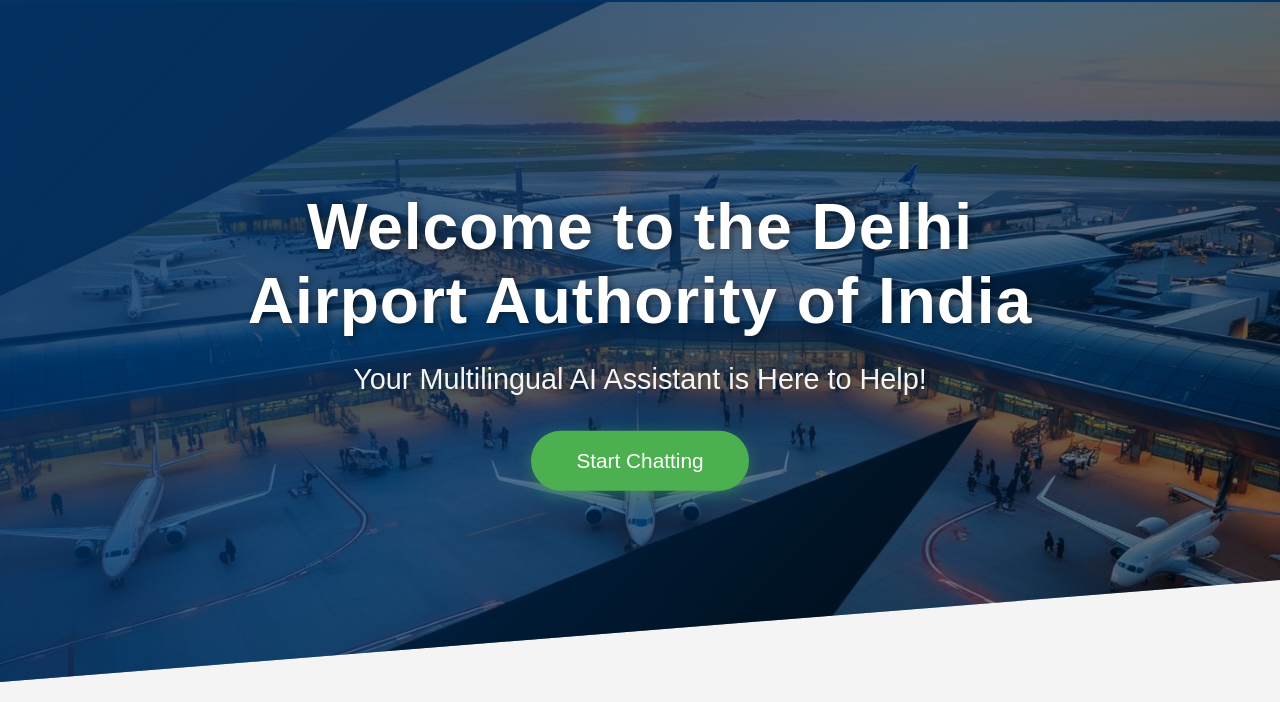
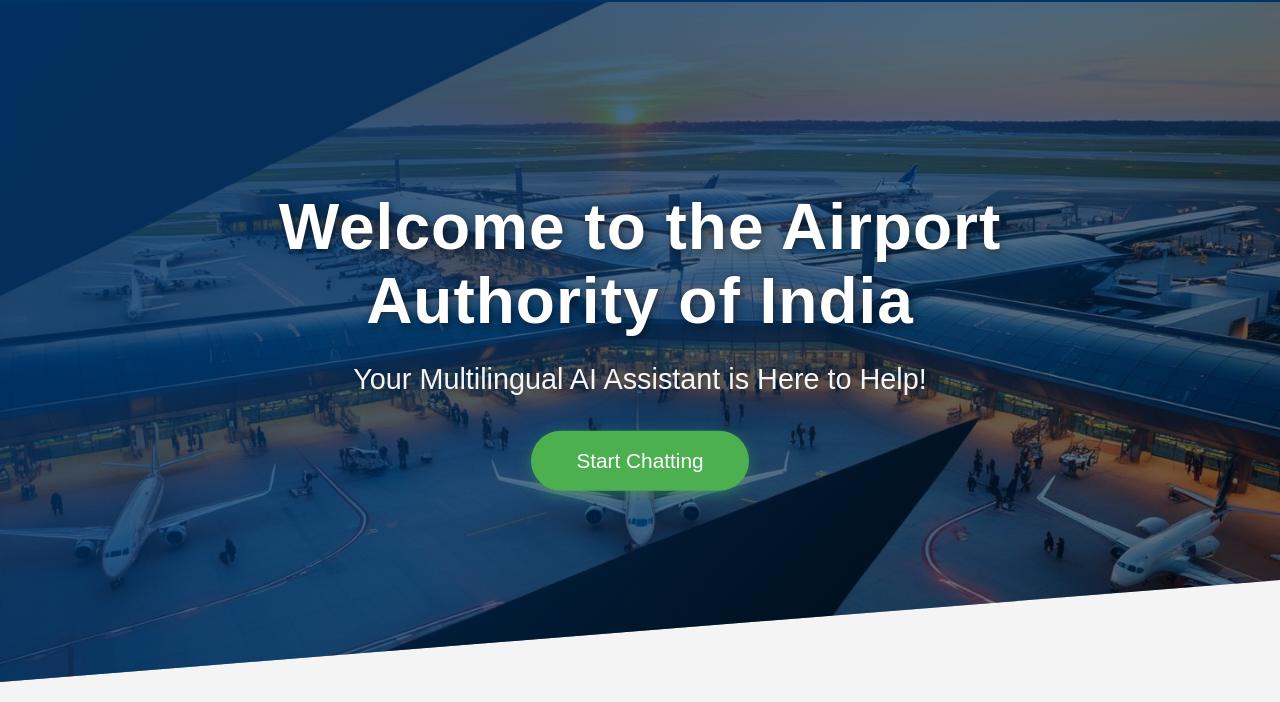
Before and after one commit to virenyadav2005/ChatBot---AAI-Airport-Authority-of-India-, a plain HTML site: page frontend code/index.html in a window 1280 px wide. Shown: the part 98-800 px from the top of the page. Drawn offline with Linux system fonts and the light colour scheme; some packages are replaced by stand-ins of ours.

Commit message:
Update index.html

```diff
--- a/frontend code/index.html
+++ b/frontend code/index.html
@@ -109,7 +109,7 @@
     <!-- Hero Section -->
     <section class="hero">
       <div class="hero-content" style="color:#003366">
-        <h1>Welcome to the Delhi Airport Authority of India</h1>
+        <h1>Welcome to the Airport Authority of India</h1>
         <p>Your Multilingual AI Assistant is Here to Help!</p>
         <button class="cta-button" id="start-chat">Start Chatting</button>
       </div>
```
